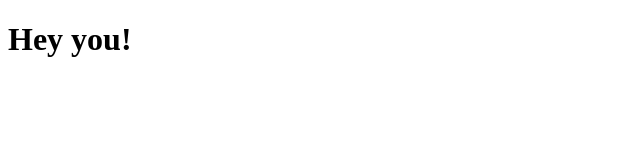
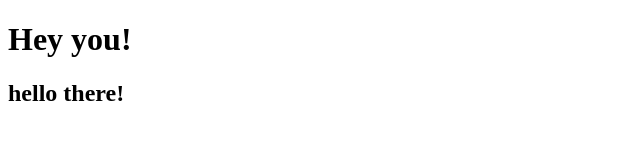
Before and after one commit to Abelardo-Netto/hello-world, a plain HTML site: page site.exemplo/index.html in a window 1280 px wide. Shown: the whole page, without its empty margins (0-640 px from the left). Drawn offline with Linux system fonts and the light colour scheme.

Commit message:
Update index.html

```diff
--- a/site.exemplo/index.html
+++ b/site.exemplo/index.html
@@ -8,5 +8,6 @@
 </head>
 <body>
     <h1>Hey you!</h1>
+    <h2>hello there!</h2>
 </body>
 </html>
```
